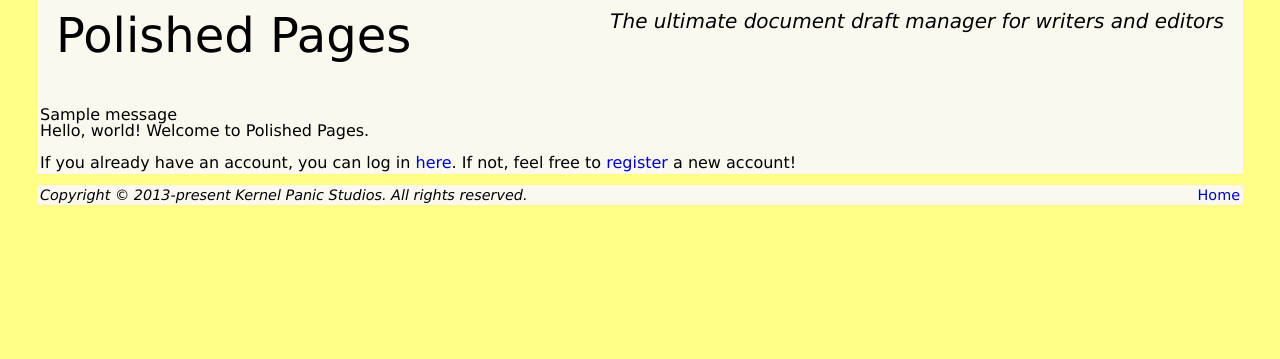
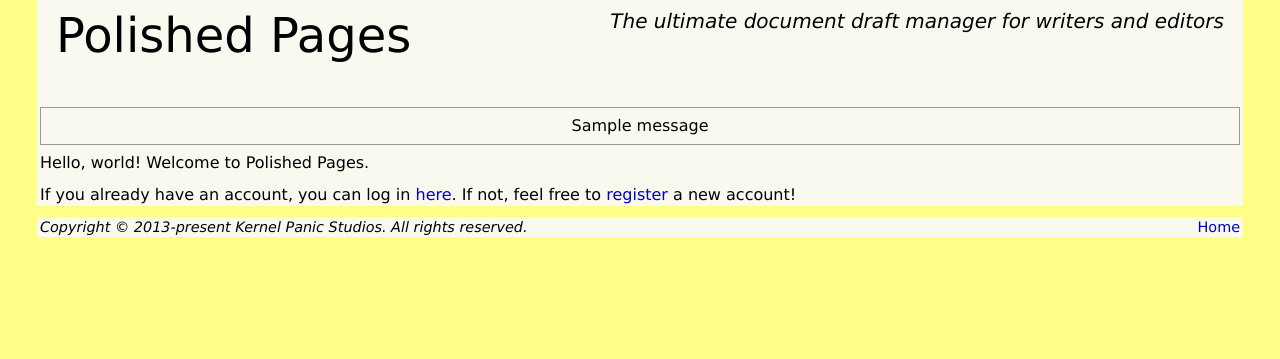
Before and after one commit to platinumazure/polishedpagessite, a Django app: template src/polishedpagessite/templates/index.html in a window 1280 px wide. Shown: the top 359 px of the page. Run offline with Django 3.2, Linux system fonts and the light colour scheme; the template is opened without the code that fills it, so the values that code supplies are empty; tables that the repository leaves empty hold one stand-in row (values such as "Sample post"); one stand-in notice (Sample message) is shown; some libraries are stand-ins or nearby versions.

Commit message:
Basic message styling.

```diff
--- a/src/polishedpagessite/static/css/polishedpages.css
+++ b/src/polishedpagessite/static/css/polishedpages.css
@@ -103,6 +103,16 @@ footer#footer-main
 	float: right;
 }
 
+/*** Site messages ***/
+aside.message
+{
+	padding: 10px;
+	margin: 10px 0;
+	border: 1px solid #999;
+
+	text-align: center;
+}
+
 /*** The Home Page ***/
 
 header#home-header
--- a/src/polishedpagessite/templates/layouts/one_column.html
+++ b/src/polishedpagessite/templates/layouts/one_column.html
@@ -5,17 +5,13 @@
     <div class="one_column">
       {% block header %}{% endblock %}
 
-      {% if messages %}
-      <aside class="messages">
-        <ul>
-          {% for message in messages %}
-          <li{% if message.tags %} class="{{ message.tags }}"{% endif %}>
-            {{ message }}
-          </li>
-          {% endfor %}
-        </ul>
+    {% if messages %}
+      {% for message in messages %}
+      <aside class="message {{ message.tags }}">
+        {{ message }}
       </aside>
-      {% endif %}
+      {% endfor %}
+    {% endif %}
 
       {% block content %}{% endblock %}
     </div>
```
